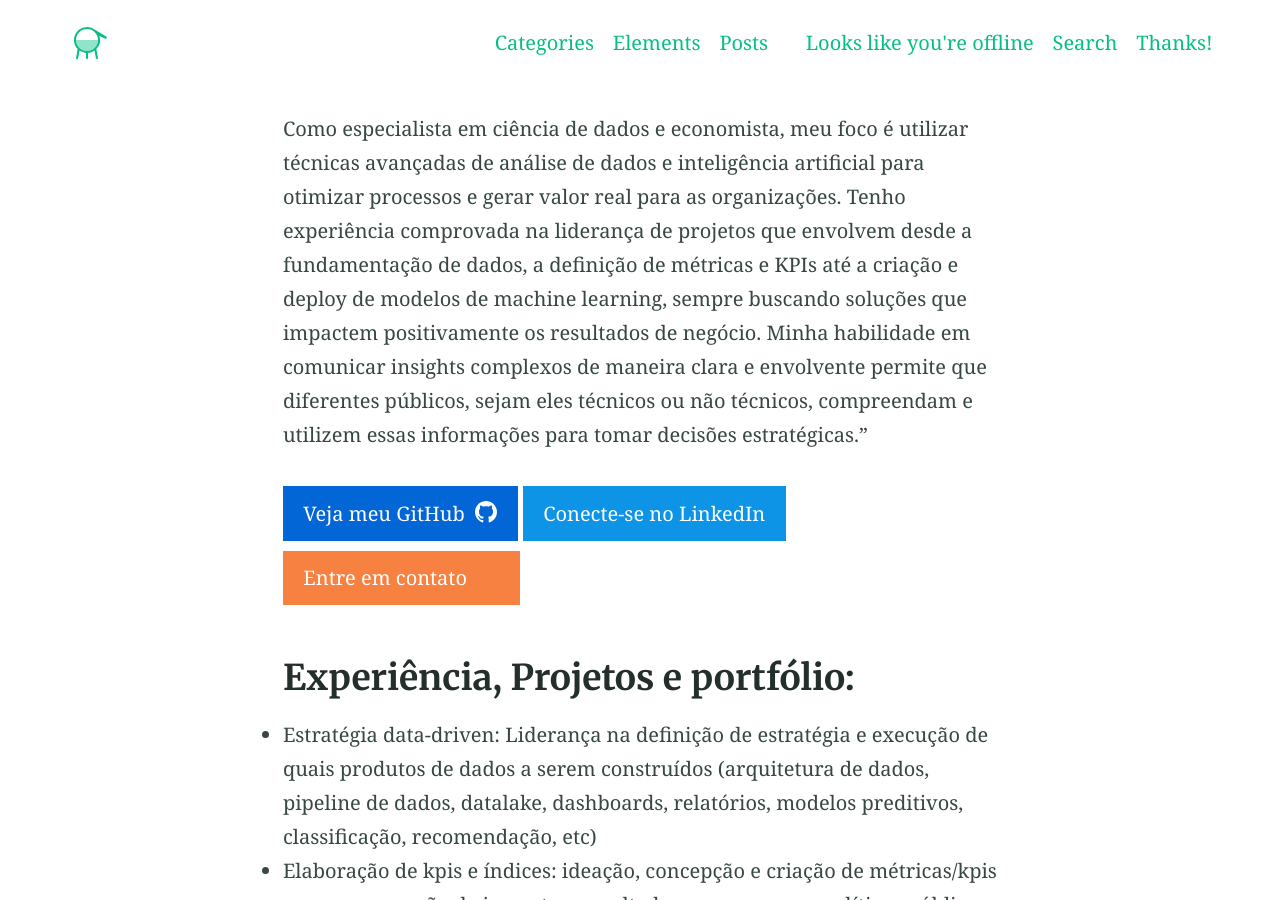
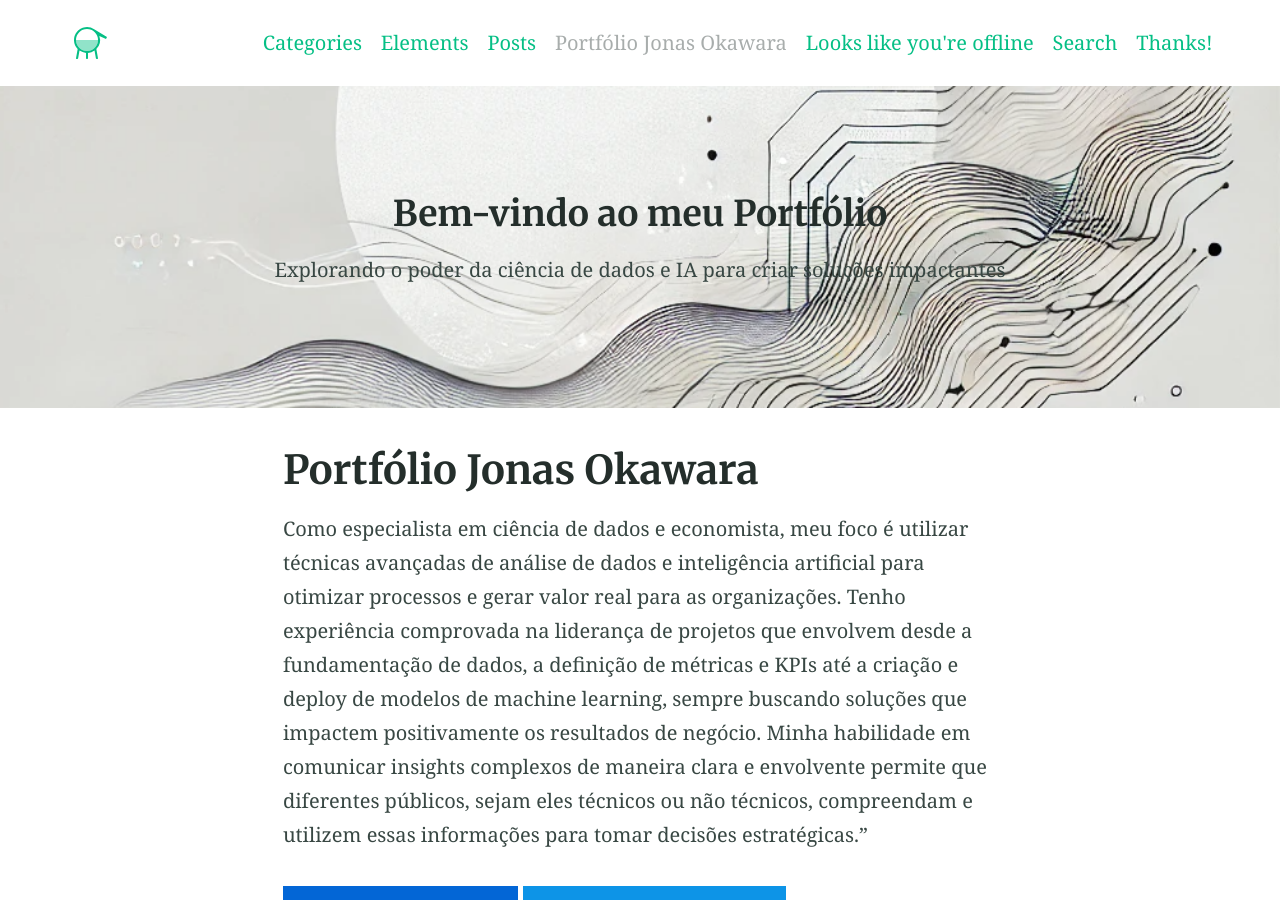
Before and after one commit to JonasMok/JonasMok, a Jekyll site: the page built from index.md, in a window 1280 px wide and 900 px high. Built offline with Jekyll 4.4.1, drawn with Linux system fonts in a browser that asks for light colours.

Commit message:
Update index.md

```diff
--- a/index.md
+++ b/index.md
@@ -1,12 +1,12 @@
 ---
-title: Portfólio Jonas Okawara
+title: "Portfólio Jonas Okawara"
 feature_text: |
- ## Bem-vindo ao meu Portfólio
-Explorando o poder da ciência de dados e IA para criar soluções impactantes
-feature_image: "assets/wabi-sabi.png"
+  ## Bem-vindo ao meu Portfólio
+  Explorando o poder da ciência de dados e IA para criar soluções impactantes
+feature_image: "/assets/wabi-sabi.png"
 excerpt: "Sou um cientista de dados com experiência em desenvolver e implementar soluções avançadas de dados e IA para resolver problemas complexos de negócios. Com uma abordagem orientada por dados e análise econômica, eu transformo insights em estratégias acionáveis para promover crescimento e inovação."
+---
 
----
 
 Como especialista em ciência de dados e economista, meu foco é utilizar técnicas avançadas de análise de dados e inteligência artificial para otimizar processos e gerar valor real para as organizações. Tenho experiência comprovada na liderança de projetos que envolvem desde a fundamentação de dados, a definição de métricas e KPIs até a criação e deploy de modelos de machine learning, sempre buscando soluções que impactem positivamente os resultados de negócio. Minha habilidade em comunicar insights complexos de maneira clara e envolvente permite que diferentes públicos, sejam eles técnicos ou não técnicos, compreendam e utilizem essas informações para tomar decisões estratégicas."
 
```
